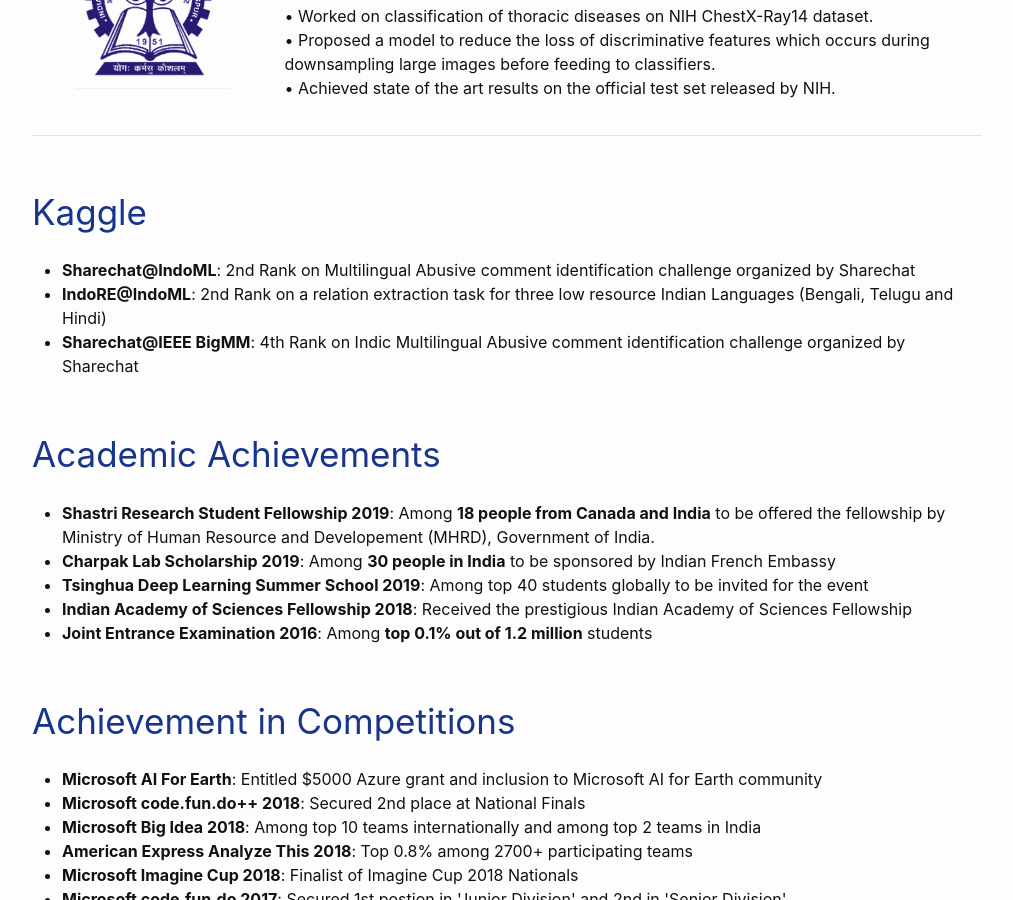
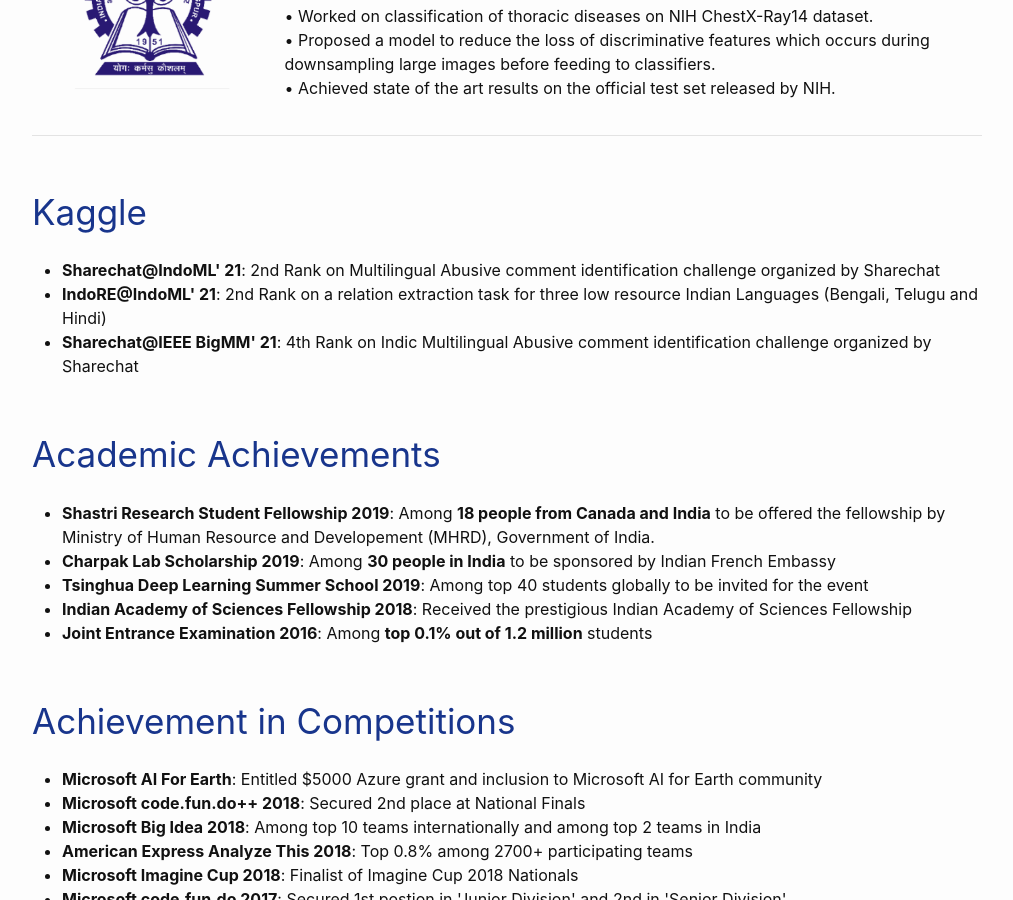
Before and after one commit to ekagra-ranjan/ekagra-ranjan.github.io, a Jekyll site: the page built from index.markdown, in a window 1280 px wide and 900 px high, scrolled down 2490 px. Shown: the whole window, without its empty margins (133-1146 px from the left). Built offline with Jekyll 4.4.1, drawn with Linux system fonts in a browser that asks for light colours; nearby versions of some CDN libraries.

Commit message:
Update kaggle.yml

```diff
--- a/_data/resume/kaggle.yml
+++ b/_data/resume/kaggle.yml
@@ -1,12 +1,12 @@
 # Kaggle
-- title: Sharechat@IndoML
+- title: Sharechat@IndoML' 21
   description: 2nd Rank on Multilingual Abusive comment identification challenge organized by Sharechat
   category: kaggle
 
-- title: IndoRE@IndoML
+- title: IndoRE@IndoML' 21
   description: 2nd Rank on a relation extraction task for three low resource Indian Languages (Bengali, Telugu and Hindi)
   category: kaggle
 
-- title: Sharechat@IEEE BigMM
+- title: Sharechat@IEEE BigMM' 21
   description: 4th Rank on Indic Multilingual Abusive comment identification challenge organized by Sharechat
   category: kaggle
```
